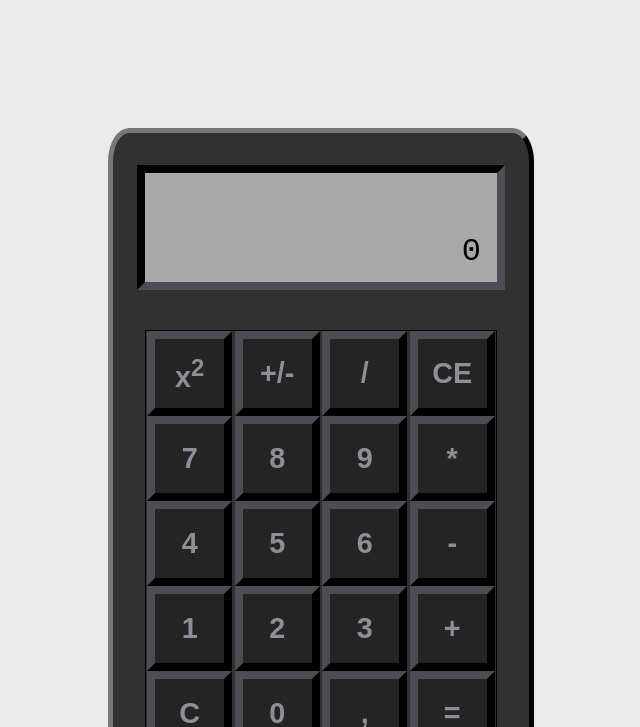
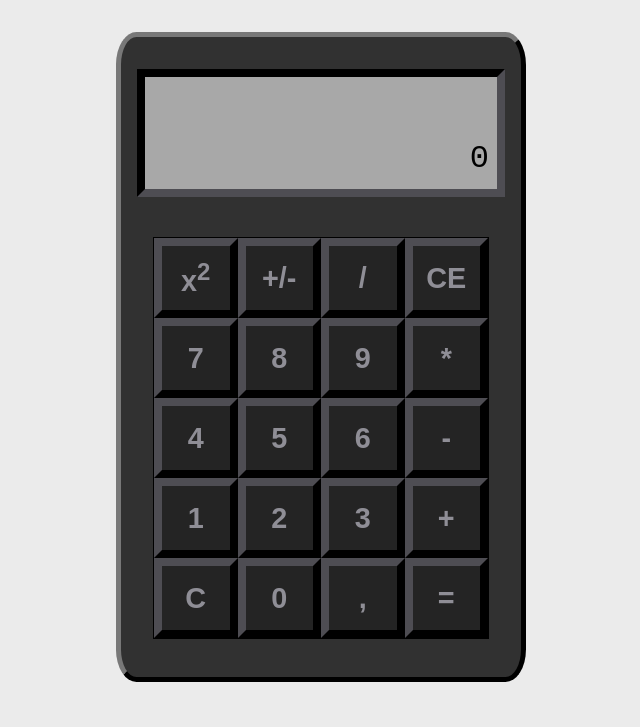
Before and after one commit to emanuelmisic/Calculator, a plain HTML site: page index.html in a window 1280 px wide. Shown: the top 727 px of the page, without its empty margins (319-959 px from the left). Drawn offline with Linux system fonts and the light colour scheme.

Commit message:
fix layout

```diff
--- a/css/style.css
+++ b/css/style.css
@@ -14,9 +14,9 @@ body {
   border: 5px outset #242424;
   background-color: #313131;
   border-radius: 5%;
-  margin-top: 8em;
-  width: 26em;
-  height: 41em;
+  margin-top: 2rem;
+  width: 25rem;
+  height: 40rem;
 }
 
 #screen {
@@ -25,33 +25,38 @@ body {
   justify-content: space-around;
   margin: 2em auto;
   border: 8px inset #4e4d53;
-  width: 22em;
-  height: 7em;
+  width: 22rem;
+  height: 7rem;
   background-color: #a8a8a8;
 }
+
 #screen p {
   font-size: 2rem;
-  margin: -1em 0.5em -1em auto;
+  margin: -1rem 0.5rem -1rem auto;
   font-family: monospace;
 }
+
 #screen #store {
   color: #696969;
 }
+
 #screen #operator {
   color: #696969;
 }
 
 #buttons {
+  border: 1px solid black;
+  margin: 0.5rem 2rem 2rem 2rem;
+}
+
+.button-group {
   display: flex;
-  flex-wrap: wrap;
-  border: 1px solid black;
-  margin: 0.5em 2em 2em 2em;
+  width: 100%;
+  height: 5rem;
 }
 
 .btn {
-  margin: auto;
-  width: 2.95em;
-  height: 2.95em;
+  width: 100%;
   border: 8px outset #4e4d53;
   color: #8f8e96;
   font-size: 1.8rem;
@@ -66,16 +71,18 @@ body {
 }
 
 footer {
-  margin-top: 3em;
+  margin-top: 3rem;
   display: flex;
   text-align: center;
 }
+
 footer div {
   font-family: "Poppins", sans-serif;
   font-size: 1.2rem;
   font-weight: bold;
 }
+
 footer div a {
   text-decoration: none;
   color: rgb(27, 27, 104);
-}/*# sourceMappingURL=style.css.map */
+}
--- a/index.html
+++ b/index.html
@@ -16,30 +16,36 @@
         <p id="display">0</p>
       </div>
       <div id="buttons">
+        <div class="button-group">
 			<button class="btn" id="square">x<sup>2</sup></button>
 			<button class="btn" id="negative">+/-</button>
 			<button class="btn" id="divide">/</button>
 			<button class="btn" id="clear">CE</button>
-        <!--  -->
+		</div>
+        <div class="button-group">
 			<button class="btn" id="num7">7</button>
 			<button class="btn" id="num8">8</button>
 			<button class="btn" id="num9">9</button>
 			<button class="btn" id="multiply">*</button>
-        <!--  -->
+		</div>
+        <div class="button-group">
 			<button class="btn" id="num4">4</button>
 			<button class="btn" id="num5">5</button>
 			<button class="btn" id="num6">6</button>
 			<button class="btn" id="subtract">-</button>
-        <!--  -->
+		</div>
+        <div class="button-group">
 			<button class="btn" id="num1">1</button>
 			<button class="btn" id="num2">2</button>
 			<button class="btn" id="num3">3</button>
 			<button class="btn" id="add">+</button>
-        <!--  -->
+		</div>
+        <div class="button-group">
 			<button class="btn" id="delete">C</button>
 			<button class="btn" id="num0">0</button>
 			<button class="btn" id="comma">,</button>
 			<button class="btn" id="equals">=</button>
+		</div>
       </div>
     </div>
     <footer>
```
Lines whose indentation alone changed are shown as unchanged.
